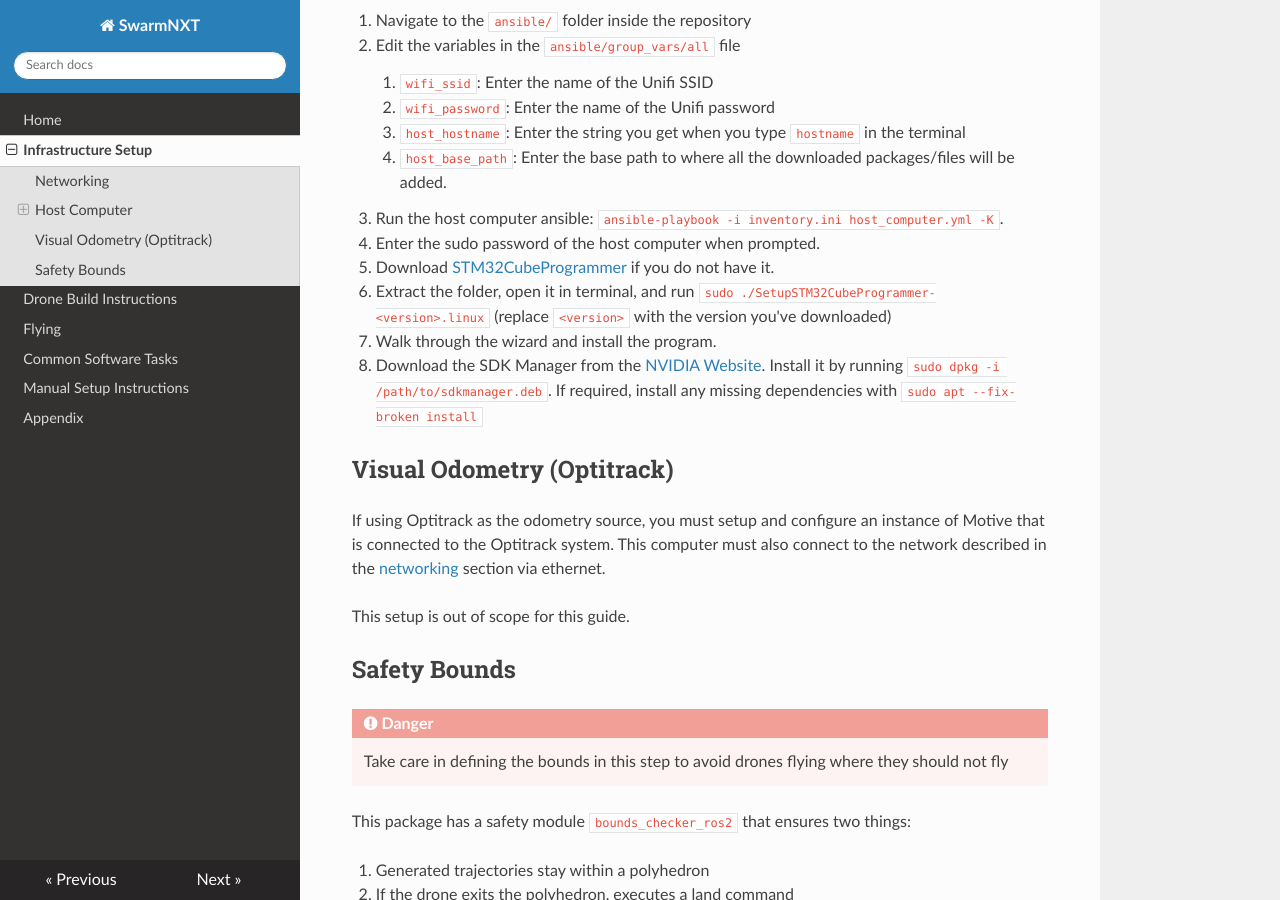
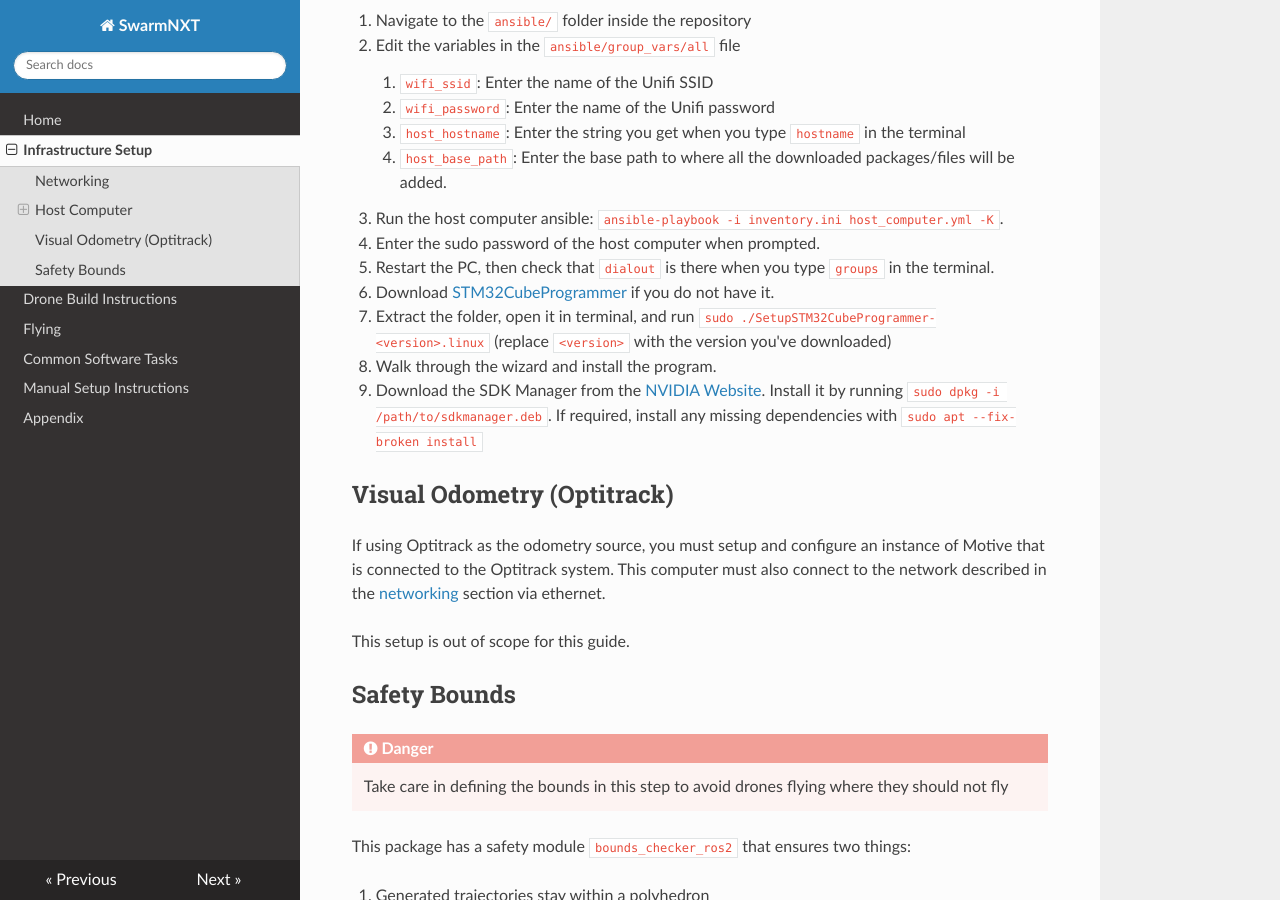
Before and after one commit to lis-epfl/swarm-nxt, an MkDocs documentation site: the page built from docs/infra-setup.md, in a window 1280 px wide and 900 px high, scrolled down 1239 px. Built offline with MkDocs 1.6.1, drawn with Linux system fonts in a browser that asks for light colours; nearby versions of some CDN libraries.

Commit message:
update infra-setup

```diff
--- a/docs/infra-setup.md
+++ b/docs/infra-setup.md
@@ -51,10 +51,11 @@ git clone https://github.com/lis-epfl/swarm-nxt
     4. `host_base_path`: Enter the base path to where all the downloaded packages/files will be added.
 3. Run the host computer ansible: `ansible-playbook -i inventory.ini host_computer.yml -K`.
 4. Enter the sudo password of the host computer when prompted.
-5. Download [STM32CubeProgrammer](https://www.st.com/en/development-tools/stm32cubeprog.html?cache=nocache#get-software) if you do not have it.
-6. Extract the folder, open it in terminal, and run `sudo ./SetupSTM32CubeProgrammer-<version>.linux` (replace `<version>` with the version you've downloaded)
-7. Walk through the wizard and install the program.
-8. Download the SDK Manager from the [NVIDIA Website](https://developer.nvidia.com/sdk-manager). Install it by running `sudo dpkg -i /path/to/sdkmanager.deb`. If required, install any missing dependencies with `sudo apt --fix-broken install`
+5. Restart the PC, then check that `dialout` is there when you type `groups` in the terminal.
+6. Download [STM32CubeProgrammer](https://www.st.com/en/development-tools/stm32cubeprog.html?cache=nocache#get-software) if you do not have it.
+7. Extract the folder, open it in terminal, and run `sudo ./SetupSTM32CubeProgrammer-<version>.linux` (replace `<version>` with the version you've downloaded)
+8. Walk through the wizard and install the program.
+9. Download the SDK Manager from the [NVIDIA Website](https://developer.nvidia.com/sdk-manager). Install it by running `sudo dpkg -i /path/to/sdkmanager.deb`. If required, install any missing dependencies with `sudo apt --fix-broken install`
 
 
 ## Visual Odometry (Optitrack)
```
Also changed, not shown: docs/drone-setup.md (+7 -6 lines).
